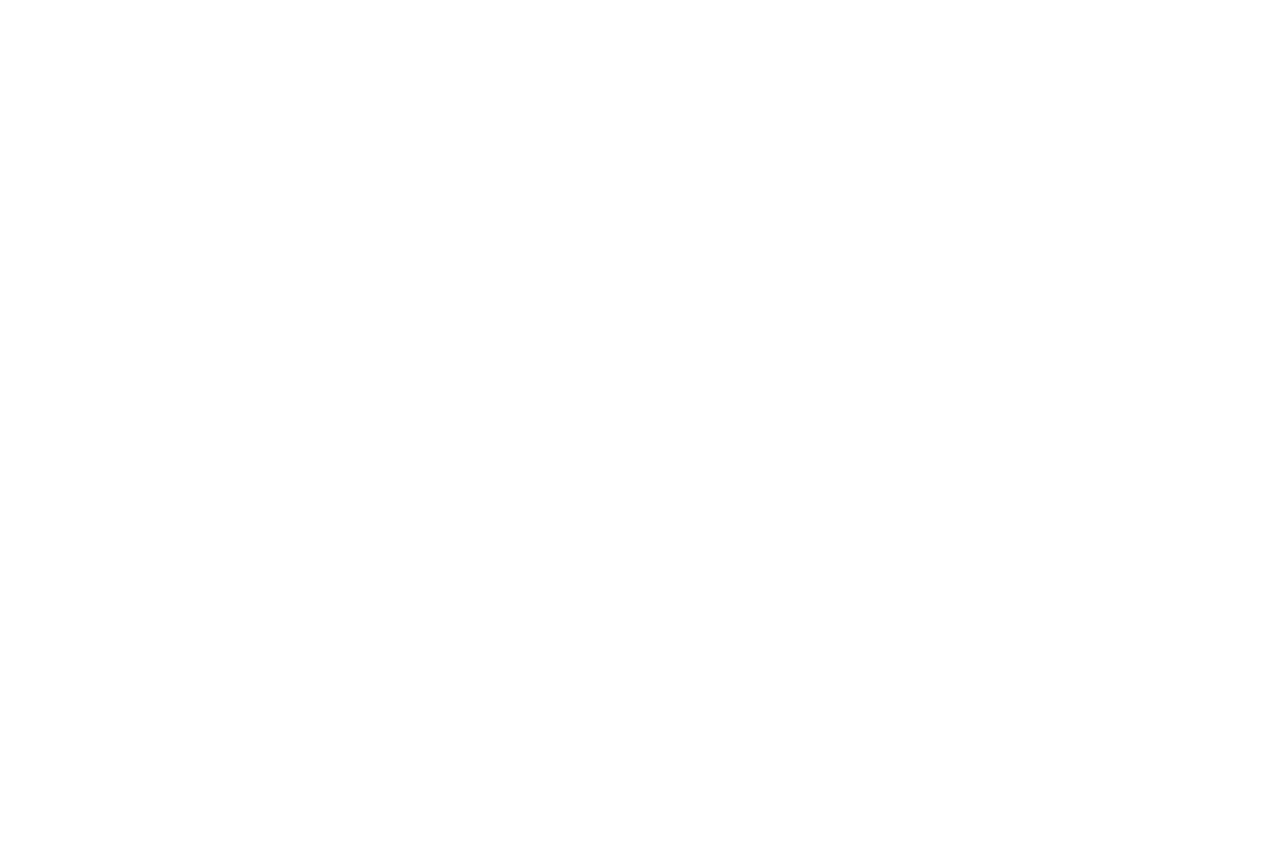
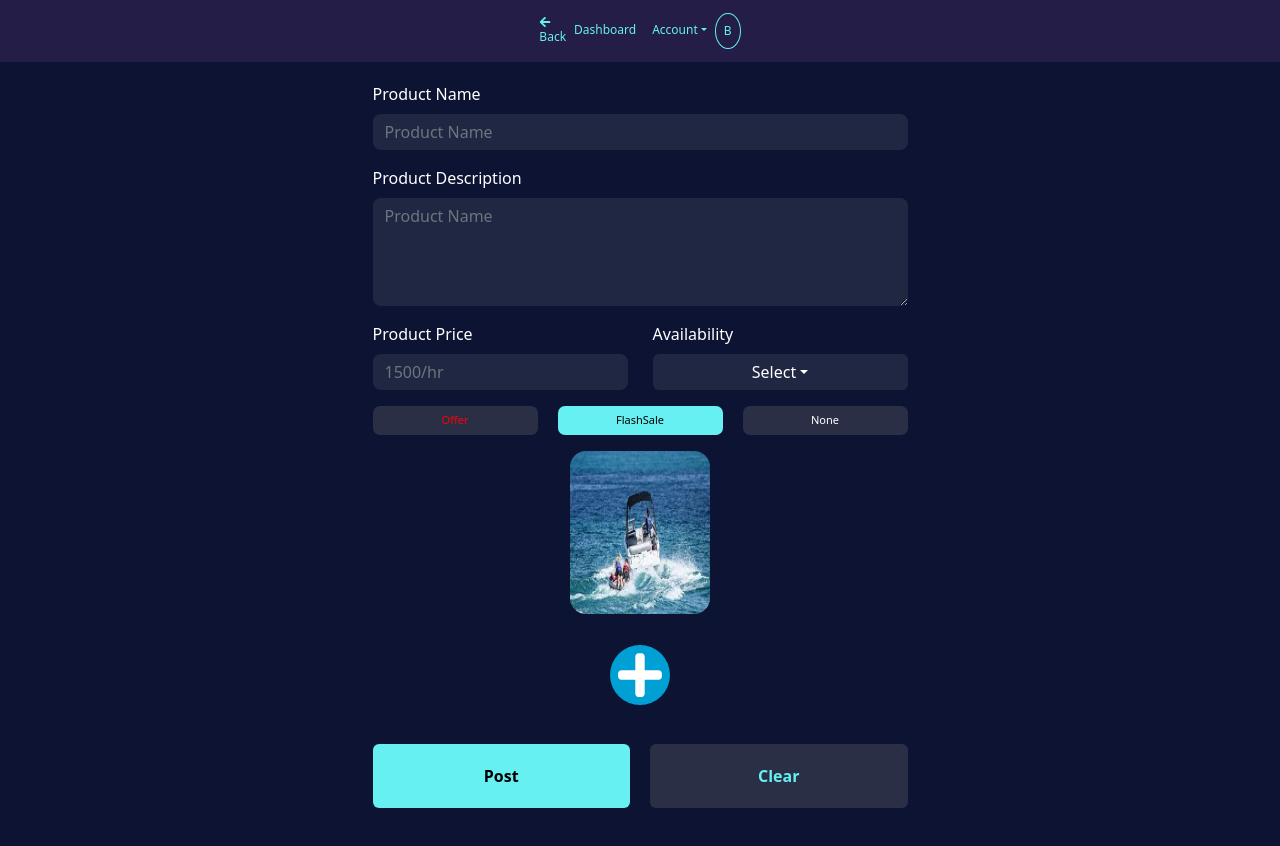
Before and after one commit to devngeni/diani_v2_vendor, a React (Create React App) app: page /vendor-edit-list in a window 1280 px wide. Before the commit this address had no page. Shown: the top 846 px of the page. Before the commit the page ends 800 px from the top, so only its background shows below. Built offline with nearby package versions, Linux system fonts and the light colour scheme.

Commit message:
product vendor pages

```diff
--- a/src/App.js
+++ b/src/App.js
@@ -7,6 +7,8 @@
 import AddProduct from "./pages/addProduct/AddProduct";
 import Login from "./components/AuthFolder/Login";
 import Register from "./components/AuthFolder/Register";
+import EditProduct from "./pages/addProduct/EditProduct";
+import ViewProduct from "./pages/addProduct/ViewProduct";
 
 function App() {
   return (
@@ -14,7 +16,8 @@
       <Routes>
         <Route path="/dashboard" element={<Dashboard />} />
         <Route path="/vendor-add-list" element={<AddProduct />} />
-
+        <Route path="/vendor-edit-list" element={<EditProduct />} />
+        <Route path="/vendor-view-list" element={<ViewProduct />} />
         <Route path="/login" element={<Login />} />
         <Route path="/register" element={<Register />} />
       </Routes>
--- /dev/null
+++ b/src/pages/addProduct/EditProduct.jsx
@@ -0,0 +1,67 @@
+import React from "react";
+import './AddProduct.css'
+import { Button, Dropdown, Form } from "react-bootstrap";
+import NavBar from "../../components/navbar/navbar";
+import mainImage from '../../assets/mainImage.png'
+import { FaPlus } from "react-icons/fa";
+
+const EditProduct = () => {
+    return (
+        <>
+            <NavBar />
+            <div className="add-product-becky">
+                <Form>
+                    <Form.Group className="mb-3">
+                        <Form.Label>Product Name</Form.Label>
+                        <Form.Control type="email" placeholder="Product Name" />
+                    </Form.Group>
+                    <Form.Group className="mb-3">
+                        <Form.Label>Product Description</Form.Label>
+                        <Form.Control as="textarea" placeholder="Product Name" rows={4} />
+                    </Form.Group>
+                    <div className="product-input-becky mb-3">
+                        <Form.Group>
+                            <Form.Label>Product Price</Form.Label>
+                            <Form.Control type="text" placeholder="1500/hr" />
+                        </Form.Group>
+                        <Form.Group>
+                            <Form.Label>Availability</Form.Label>
+                            <Dropdown className="form-dropdown">
+                                <Dropdown.Toggle>
+                                    Select
+                                </Dropdown.Toggle>
+
+                                <Dropdown.Menu>
+                                    <Dropdown.Item href="/">True</Dropdown.Item>
+                                    <Dropdown.Item href="/">False</Dropdown.Item>
+                                </Dropdown.Menu>
+                            </Dropdown>
+                        </Form.Group>
+                    </div>
+
+                    <div className="offer-buttons-becky mb-3">
+                        <Button style={{ color: 'red' }}>
+                            Offer
+                        </Button>
+                        <Button style={{ backgroundColor: '#66f0f1', color: 'black' }}>
+                            FlashSale
+                        </Button>
+                        <Button>None</Button>
+                    </div>
+                    <div className="product-image-becky mb-3">
+                        <img src={mainImage} alt="" />
+                    </div>
+                    <div className="add-image-button-becky">
+                        <Button style={{ borderRadius: '50%' }}><FaPlus size="50px" /></Button>
+                    </div>
+                    <div className="submit-buttons-becky mt-4">
+                        <Button className="post-submit-becky">Post</Button>
+                        <Button className="clear-submit-becky">Clear</Button>
+                    </div>
+                </Form>
+            </div>
+        </>
+    )
+}
+
+export default EditProduct
--- /dev/null
+++ b/src/pages/addProduct/ViewProduct.jsx
@@ -0,0 +1,67 @@
+import React from "react";
+import './AddProduct.css'
+import { Button, Dropdown, Form } from "react-bootstrap";
+import NavBar from "../../components/navbar/navbar";
+import mainImage from '../../assets/mainImage.png'
+import { FaPlus } from "react-icons/fa";
+
+const ViewProduct = () => {
+    return (
+        <>
+            <NavBar />
+            <div className="add-product-becky">
+                <Form>
+                    <Form.Group className="mb-3">
+                        <Form.Label>Product Name</Form.Label>
+                        <Form.Control type="email" placeholder="Product Name" />
+                    </Form.Group>
+                    <Form.Group className="mb-3">
+                        <Form.Label>Product Description</Form.Label>
+                        <Form.Control as="textarea" placeholder="Product Name" rows={4} />
+                    </Form.Group>
+                    <div className="product-input-becky mb-3">
+                        <Form.Group>
+                            <Form.Label>Product Price</Form.Label>
+                            <Form.Control type="text" placeholder="1500/hr" />
+                        </Form.Group>
+                        <Form.Group>
+                            <Form.Label>Availability</Form.Label>
+                            <Dropdown className="form-dropdown">
+                                <Dropdown.Toggle>
+                                    Select
+                                </Dropdown.Toggle>
+
+                                <Dropdown.Menu>
+                                    <Dropdown.Item href="/">True</Dropdown.Item>
+                                    <Dropdown.Item href="/">False</Dropdown.Item>
+                                </Dropdown.Menu>
+                            </Dropdown>
+                        </Form.Group>
+                    </div>
+
+                    <div className="offer-buttons-becky mb-3">
+                        <Button style={{ color: 'red' }}>
+                            Offer
+                        </Button>
+                        <Button style={{ backgroundColor: '#66f0f1', color: 'black' }}>
+                            FlashSale
+                        </Button>
+                        <Button>None</Button>
+                    </div>
+                    <div className="product-image-becky mb-3">
+                        <img src={mainImage} alt="" />
+                    </div>
+                    <div className="add-image-button-becky">
+                        <Button style={{ borderRadius: '50%' }}><FaPlus size="50px" /></Button>
+                    </div>
+                    <div className="submit-buttons-becky mt-4">
+                        <Button className="post-submit-becky">Post</Button>
+                        <Button className="clear-submit-becky">Clear</Button>
+                    </div>
+                </Form>
+            </div>
+        </>
+    )
+}
+
+export default ViewProduct
--- a/src/pages/dashboard/Dashboard.css
+++ b/src/pages/dashboard/Dashboard.css
@@ -10,7 +10,18 @@
 .dashboard-table-becky th {
   color: #66f0f1;
 }
-
+.vendor-details-becky h6 {
+  color: #66f0f1;
+}
+.vendor-data-becky {
+  color: white;
+  font-size: 12px;
+}
+.dashboard-image-button-becky button {
+  padding: 5px;
+  border: none;
+  background-color: #009fd4;
+}
 @media screen and (max-width: 1000px) {
   .vendor-add-page {
     padding: 20px;
--- a/src/pages/dashboard/Dashboard.jsx
+++ b/src/pages/dashboard/Dashboard.jsx
@@ -1,7 +1,8 @@
 import React from "react";
 import './Dashboard.css'
 import NavBar from "../../components/navbar/navbar";
-import { Table } from "react-bootstrap";
+import { Button, Table } from "react-bootstrap";
+import { FaPlus } from "react-icons/fa";
 
 
 const Dashboard = () => {
@@ -9,6 +10,11 @@
         <>
             <NavBar />
             <div className="vendor-add-page">
+                <div className="vendor-details-becky mb-4">
+                    <h6><span className="vendor-data-becky">Name: </span>Vendor One</h6>
+                    <h6><span className="vendor-data-becky">Email: </span>Vendor1@gmail.com</h6>
+                    <h6><span className="vendor-data-becky">Category: </span>Food</h6>
+                </div>
                 <Table striped hover variant="dark" className="dashboard-table-becky">
                     <thead>
                         <tr>
@@ -43,6 +49,9 @@
                         </tr>
                     </tbody>
                 </Table>
+                <div className="dashboard-image-button-becky">
+                    <Button style={{ borderRadius: '50%', float: 'right' }}><FaPlus size="30px" /></Button>
+                </div>
             </div>
         </>
     )
```
